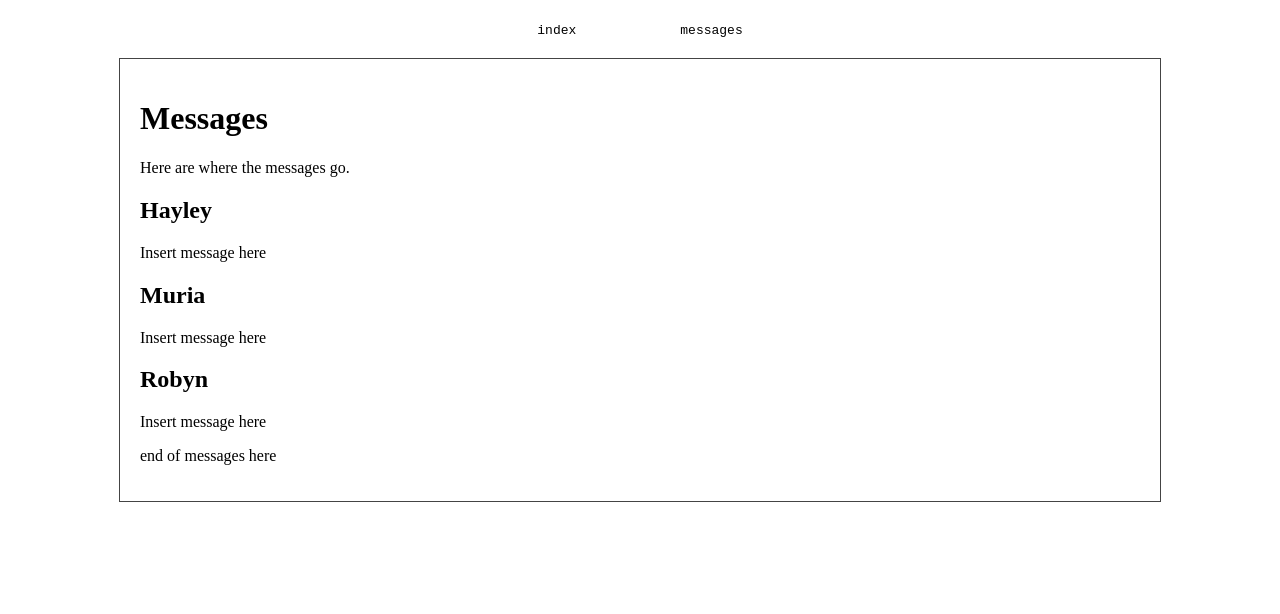
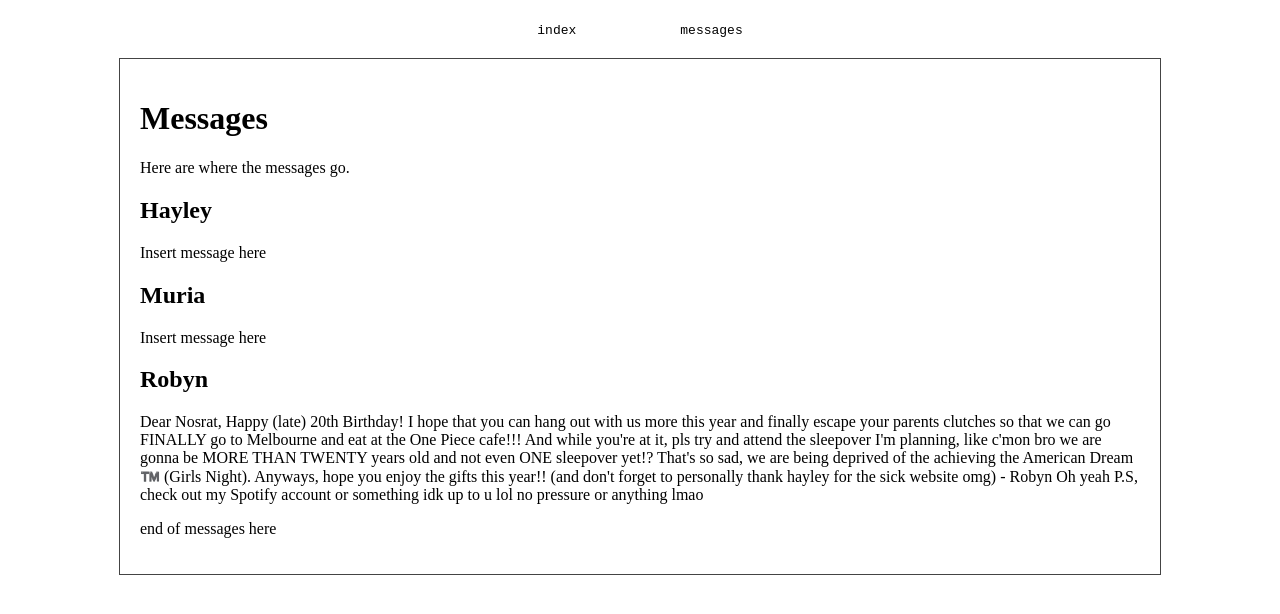
Before and after one commit to bday4nosrat/bday4nosrat, a plain HTML site: page message.html in a window 1280 px wide. Drawn offline with Linux system fonts and the light colour scheme.

Commit message:
robyn's message

```diff
--- a/message.html
+++ b/message.html
@@ -30,7 +30,15 @@
             <p>Insert message here</p>
 
             <h2>Robyn</h2>
-            <p>Insert message here</p>
+            <p>Dear Nosrat, Happy (late) 20th Birthday! I hope that you can hang out with us more this year
+                and finally escape your parents clutches so that we can go FINALLY go to Melbourne and eat
+                at the One Piece cafe!!! And while you're at it, pls try and attend the sleepover I'm planning,
+                like c'mon bro we are gonna be MORE THAN TWENTY years old and not even ONE sleepover yet!? That's
+                so sad, we are being deprived of the achieving the American Dream ™️ (Girls Night).
+                Anyways, hope you enjoy the gifts this year!! (and don't forget to personally
+                thank hayley for the sick website omg) - Robyn
+
+                Oh yeah P.S, check out my Spotify account or something idk up to u lol no pressure or anything lmao </p>
 
             <p>end of messages here</p>
 
```
